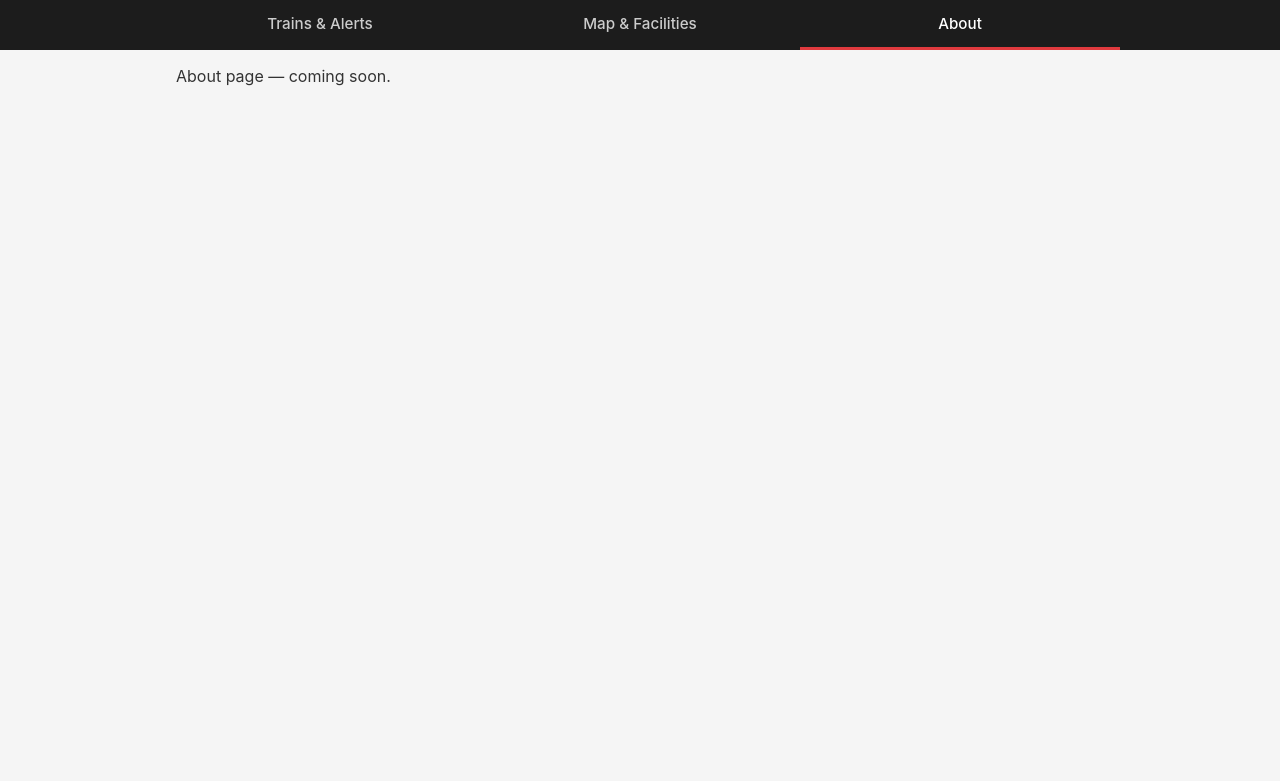
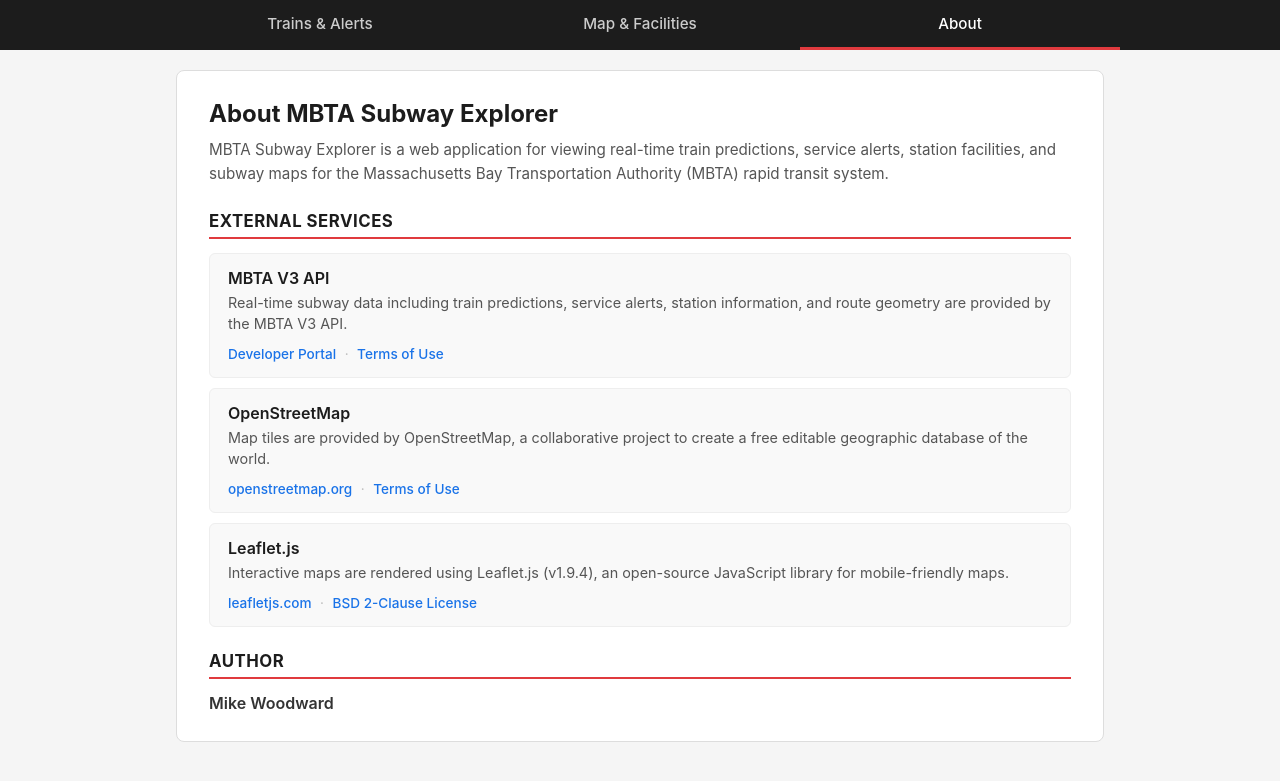
Before and after one commit to MikeWoodward/Ralph-Test-2, a Django app: page /about/ in a window 1280 px wide. Shown: the top 781 px of the page. Run offline with Django 5.2, Linux system fonts and the light colour scheme.

Commit message:
feat: [2.11] - Create About page listing external services and author name
Add full About page content with three external service cards (MBTA V3 API,
OpenStreetMap, Leaflet.js) including descriptions and links to developer
portals and terms of use. Add author name. Style consistently with app
design using .about-* CSS classes.

Made-with: Cursor

```diff
--- a/subway/static/subway/css/style.css
+++ b/subway/static/subway/css/style.css
@@ -409,3 +409,97 @@ main {
     font-style: italic;
     margin: 4px 0 0;
 }
+
+/* ---------------------------------------------------------------------------
+   About page
+   --------------------------------------------------------------------------- */
+
+.about-page {
+    background-color: #fff;
+    border: 1px solid #ddd;
+    border-radius: 8px;
+    padding: 28px 32px;
+    margin-top: 4px;
+}
+
+.about-title {
+    font-size: 1.5rem;
+    font-weight: 700;
+    color: #1c1c1c;
+    margin-bottom: 10px;
+}
+
+.about-intro {
+    font-size: 0.95rem;
+    line-height: 1.6;
+    color: #555;
+    margin-bottom: 24px;
+}
+
+.about-section {
+    margin-bottom: 24px;
+}
+
+.about-section:last-child {
+    margin-bottom: 0;
+}
+
+.about-section-title {
+    font-size: 1.05rem;
+    font-weight: 700;
+    color: #1c1c1c;
+    text-transform: uppercase;
+    letter-spacing: 0.5px;
+    border-bottom: 2px solid #e03a3e;
+    padding-bottom: 6px;
+    margin-bottom: 14px;
+}
+
+.about-card {
+    background-color: #f9f9f9;
+    border: 1px solid #eee;
+    border-radius: 6px;
+    padding: 14px 18px;
+    margin-bottom: 10px;
+}
+
+.about-card:last-child {
+    margin-bottom: 0;
+}
+
+.about-card-title {
+    font-size: 1rem;
+    font-weight: 600;
+    color: #1c1c1c;
+    margin-bottom: 4px;
+}
+
+.about-card-desc {
+    font-size: 0.9rem;
+    line-height: 1.5;
+    color: #555;
+    margin-bottom: 8px;
+}
+
+.about-link {
+    font-size: 0.85rem;
+    font-weight: 500;
+    color: #1a73e8;
+    text-decoration: none;
+}
+
+.about-link:hover {
+    text-decoration: underline;
+}
+
+.about-link-sep {
+    color: #bbb;
+    margin: 0 4px;
+    font-size: 0.85rem;
+}
+
+.about-author {
+    font-size: 1rem;
+    font-weight: 600;
+    color: #333;
+}
--- a/subway/templates/subway/about.html
+++ b/subway/templates/subway/about.html
@@ -3,7 +3,88 @@
 {% block title %}About - MBTA Subway{% endblock %}
 
 {% block content %}
-<div id="about-page">
-    <p>About page — coming soon.</p>
+<div id="about-page" class="about-page">
+
+    <h1 class="about-title">About MBTA Subway Explorer</h1>
+
+    <p class="about-intro">
+        MBTA Subway Explorer is a web application for viewing real-time train
+        predictions, service alerts, station facilities, and subway maps for the
+        Massachusetts Bay Transportation Authority (MBTA) rapid transit system.
+    </p>
+
+    <section class="about-section">
+        <h2 class="about-section-title">External Services</h2>
+
+        <div class="about-card">
+            <h3 class="about-card-title">MBTA V3 API</h3>
+            <p class="about-card-desc">
+                Real-time subway data including train predictions, service
+                alerts, station information, and route geometry are provided by
+                the MBTA V3 API.
+            </p>
+            <a
+                class="about-link"
+                href="https://www.mbta.com/developers/v3-api"
+                target="_blank"
+                rel="noopener noreferrer"
+            >Developer Portal</a>
+            <span class="about-link-sep">&middot;</span>
+            <a
+                class="about-link"
+                href="https://www.mbta.com/policies/terms-use"
+                target="_blank"
+                rel="noopener noreferrer"
+            >Terms of Use</a>
+        </div>
+
+        <div class="about-card">
+            <h3 class="about-card-title">OpenStreetMap</h3>
+            <p class="about-card-desc">
+                Map tiles are provided by OpenStreetMap, a collaborative project
+                to create a free editable geographic database of the world.
+            </p>
+            <a
+                class="about-link"
+                href="https://www.openstreetmap.org/"
+                target="_blank"
+                rel="noopener noreferrer"
+            >openstreetmap.org</a>
+            <span class="about-link-sep">&middot;</span>
+            <a
+                class="about-link"
+                href="https://wiki.osmfoundation.org/wiki/Terms_of_Use"
+                target="_blank"
+                rel="noopener noreferrer"
+            >Terms of Use</a>
+        </div>
+
+        <div class="about-card">
+            <h3 class="about-card-title">Leaflet.js</h3>
+            <p class="about-card-desc">
+                Interactive maps are rendered using Leaflet.js (v1.9.4), an
+                open-source JavaScript library for mobile-friendly maps.
+            </p>
+            <a
+                class="about-link"
+                href="https://leafletjs.com/"
+                target="_blank"
+                rel="noopener noreferrer"
+            >leafletjs.com</a>
+            <span class="about-link-sep">&middot;</span>
+            <a
+                class="about-link"
+                href="https://github.com/Leaflet/Leaflet/blob/main/LICENSE"
+                target="_blank"
+                rel="noopener noreferrer"
+            >BSD 2-Clause License</a>
+        </div>
+    </section>
+
+    <section class="about-section">
+        <h2 class="about-section-title">Author</h2>
+        <p class="about-author">Mike Woodward</p>
+    </section>
+
 </div>
 {% endblock %}
```
